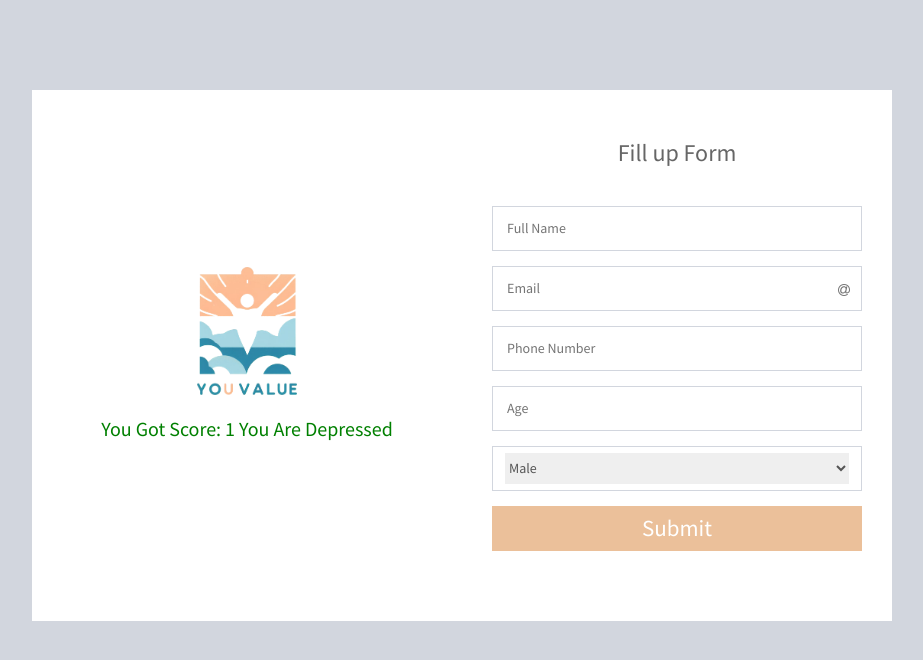
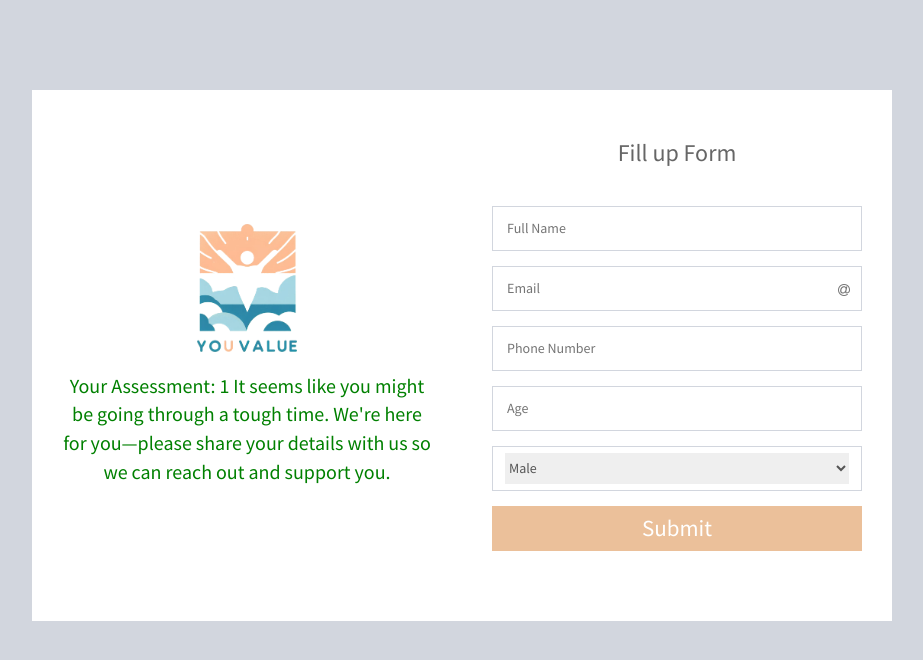
Before and after one commit to mexgithub1/YouValue, a PHP site: page /youvalue/depressed.php?score=1 in a window 1280 px wide. Shown: the top 660 px of the page, without its empty margins (178-1101 px from the left). Run offline with PHP 8.4, Linux system fonts and the light colour scheme.

Commit message:
depression prompt changes
changed prompt for users who are depressed

```diff
--- a/depressed.php
+++ b/depressed.php
@@ -32,8 +32,8 @@
         </div>
         <br>
         <div style="width: 100%;text-align: center;color: green;font-size: 20px;">
-          You Got Score: <?php echo $_GET['score']; ?>
-          You Are Depressed
+          Your Assessment: <?php echo $_GET['score']; ?>
+          It seems like you might be going through a tough time. We're here for you—please share your details with us so we can reach out and support you.
         </div>
       </div>
     </div>
```
